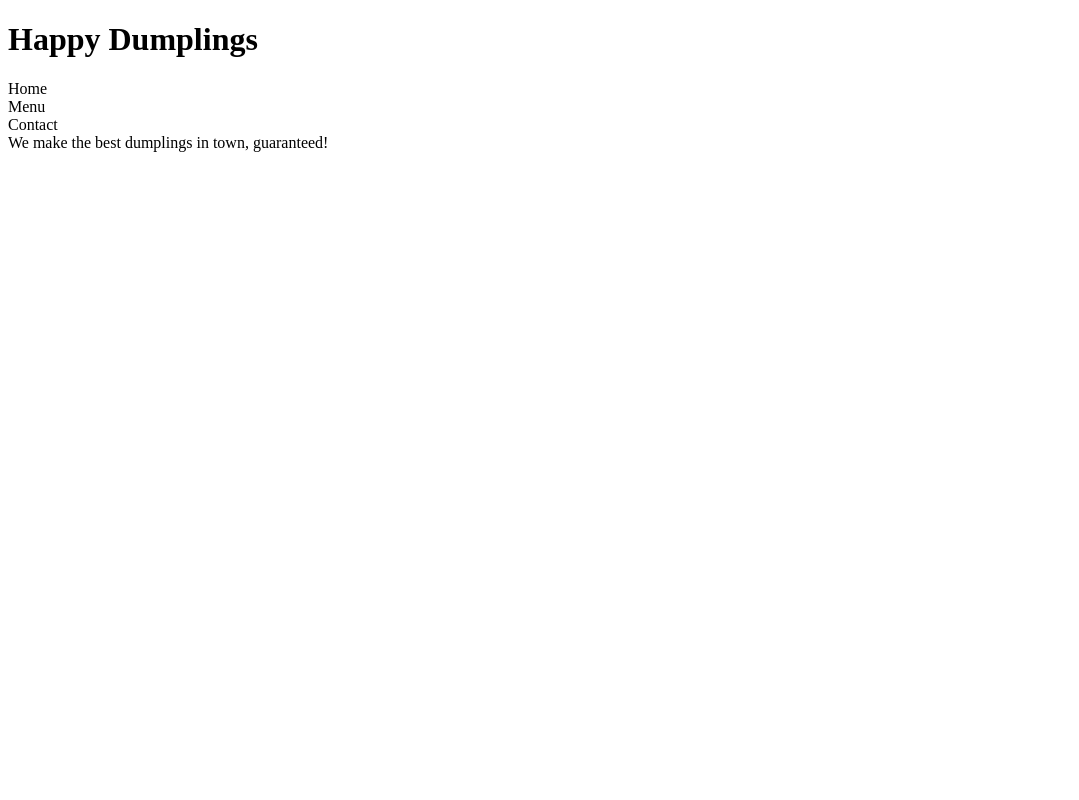
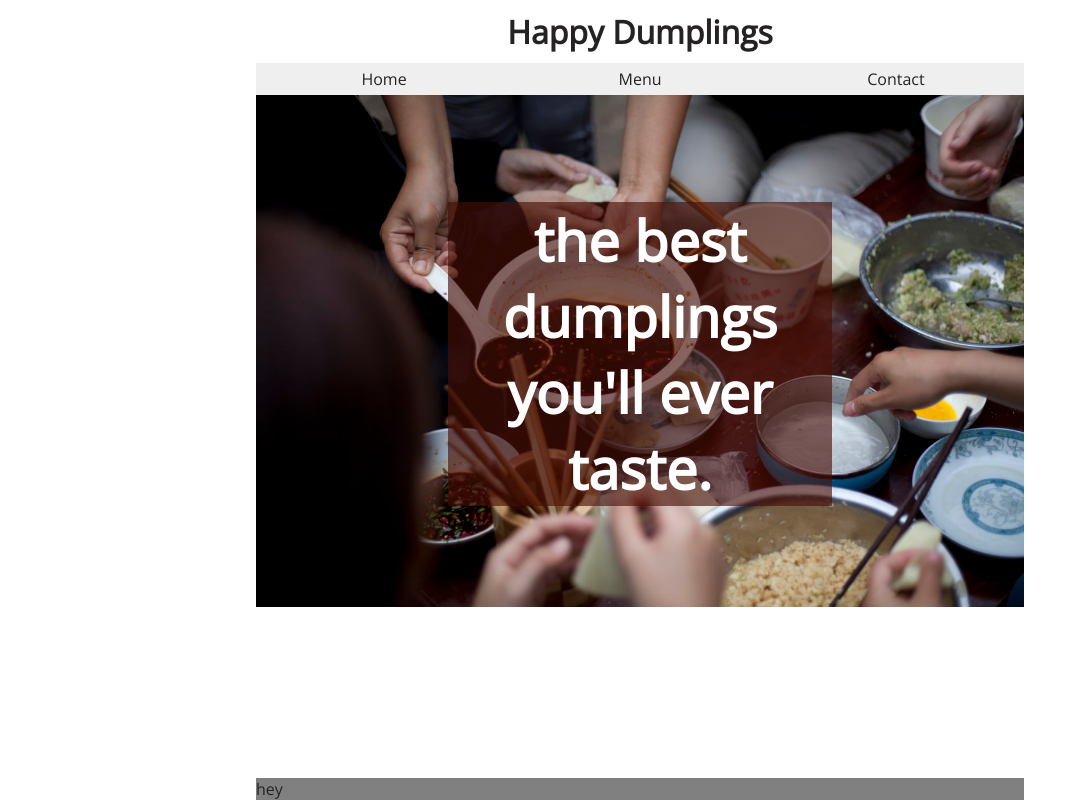
Before and after one commit to dmills-webdev/restaurant, a website: page dist/index.html in a window 1280 px wide. Shown: the whole page, without its empty margins (0-1079 px from the left). Drawn offline with nearby package versions, Linux system fonts and the light colour scheme.

Commit message:
Add basic stylesheet

```diff
--- a/src/landing.js
+++ b/src/landing.js
@@ -1,7 +1,20 @@
 const landing = () => {
   const container = document.getElementById("container");
+
+  const subContainer = document.createElement("div");
+  subContainer.classList.add("sub-container__landing");
+
   const tagline = document.createElement("div");
-  tagline.textContent = "We make the best dumplings in town, guaranteed!";
-  container.appendChild(tagline);
+  tagline.textContent = "the best dumplings you'll ever taste.";
+  tagline.classList.add("img1-tagline")
+  subContainer.appendChild(tagline);
+
+  const img1 = document.createElement("img");
+  img1.src = "../src/img/chinese-food-1.jpeg";
+  img1.classList.add("img1");
+  subContainer.appendChild(img1);
+
+  container.appendChild(subContainer);
+
 }
 export default landing;
--- /dev/null
+++ b/src/style.css
@@ -0,0 +1,67 @@
+* {
+  margin: 0;
+  font-family: 'Open Sans', sans-serif;
+  color: rgba(37, 35, 34, 1)
+}
+
+body {
+}
+
+header {
+  padding: 10px;
+  text-align: center;
+}
+
+#navbar {
+  height: 2em;
+  width: 60%;
+  margin: 0 auto;
+  line-height: 2em;
+  display: grid;
+  grid-template-columns:1fr 1fr 1fr;
+  background-color: rgba(240, 239, 239, 1);
+}
+
+.navbar-item {
+  width: 100%;
+  text-align: center;
+}
+
+#container {
+  width: 60%;
+  margin: 0 auto;
+}
+
+footer {
+  width: 60%;
+  position: fixed;
+  bottom: 0;
+  left: 50%;
+  margin-left: -30%;
+  background-color: grey;
+}
+
+/*------------------------------LANDING------------------------------*/
+
+.sub-container__landing {
+  width: 100%;
+  margin: 0 auto;
+  position: relative;
+}
+
+.img1 {
+  width: 100%;
+  max-width: 100%;
+}
+
+.img1-tagline {
+  font-size: 7vh;
+  font-weight: bold;
+  color: white;
+  text-align: center;
+  background-color: rgba(72, 15, 5, 0.63);
+  position: absolute;
+  top: 50%;
+  left: 50%;
+  transform: translate(-50%, -50%);
+}
```
Also changed, not shown: dist/index.html, dist/main.js, src/img/chinese-food-1.jpeg (added).
